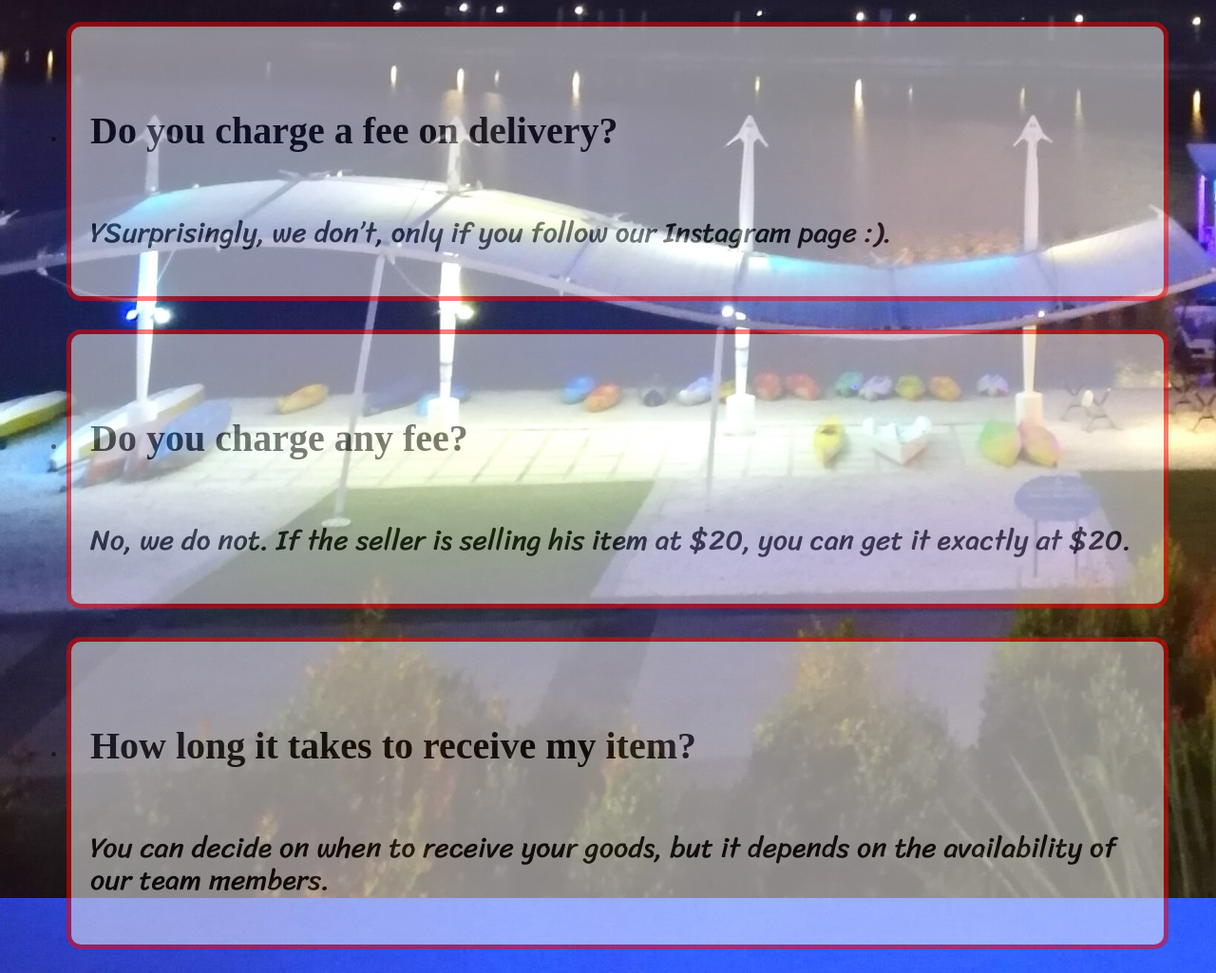
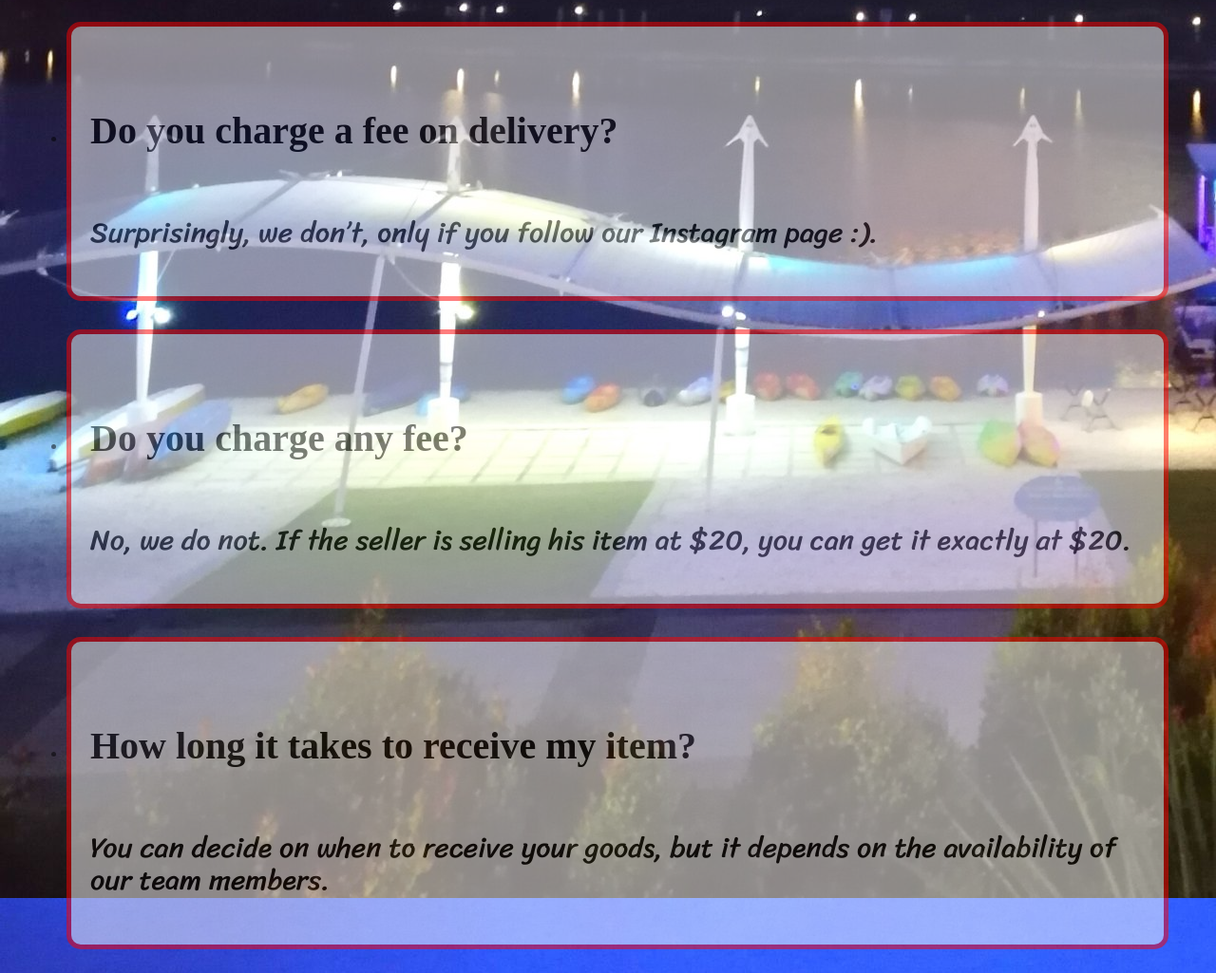
Before and after one commit to NTU-play/faq, a plain HTML site: page index.html in a window 1280 px wide. Shown: the part 1214-2239 px from the top of the page at 95% size. Drawn offline with nearby package versions, Linux system fonts and the light colour scheme; a web font is replaced by a local one.

Commit message:
Update index.html

```diff
--- a/index.html
+++ b/index.html
@@ -66,7 +66,7 @@
 
   <li>
     <h5>Do you charge a fee on delivery?</h5>
-    <p>YSurprisingly, we don’t, only if you follow our Instagram page :). </p>
+    <p>Surprisingly, we don’t, only if you follow our Instagram page :). </p>
   </li>
 
   <li>
```
